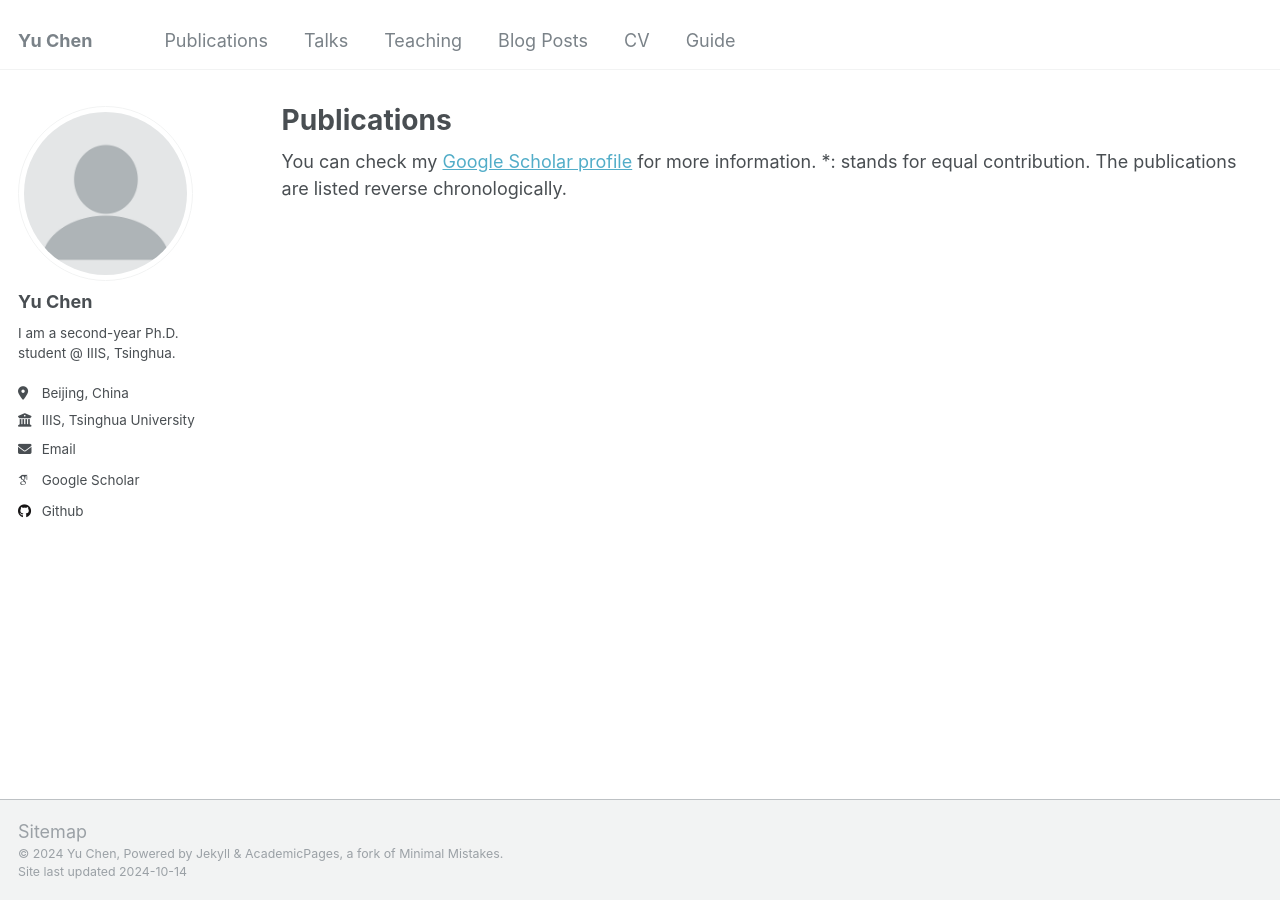
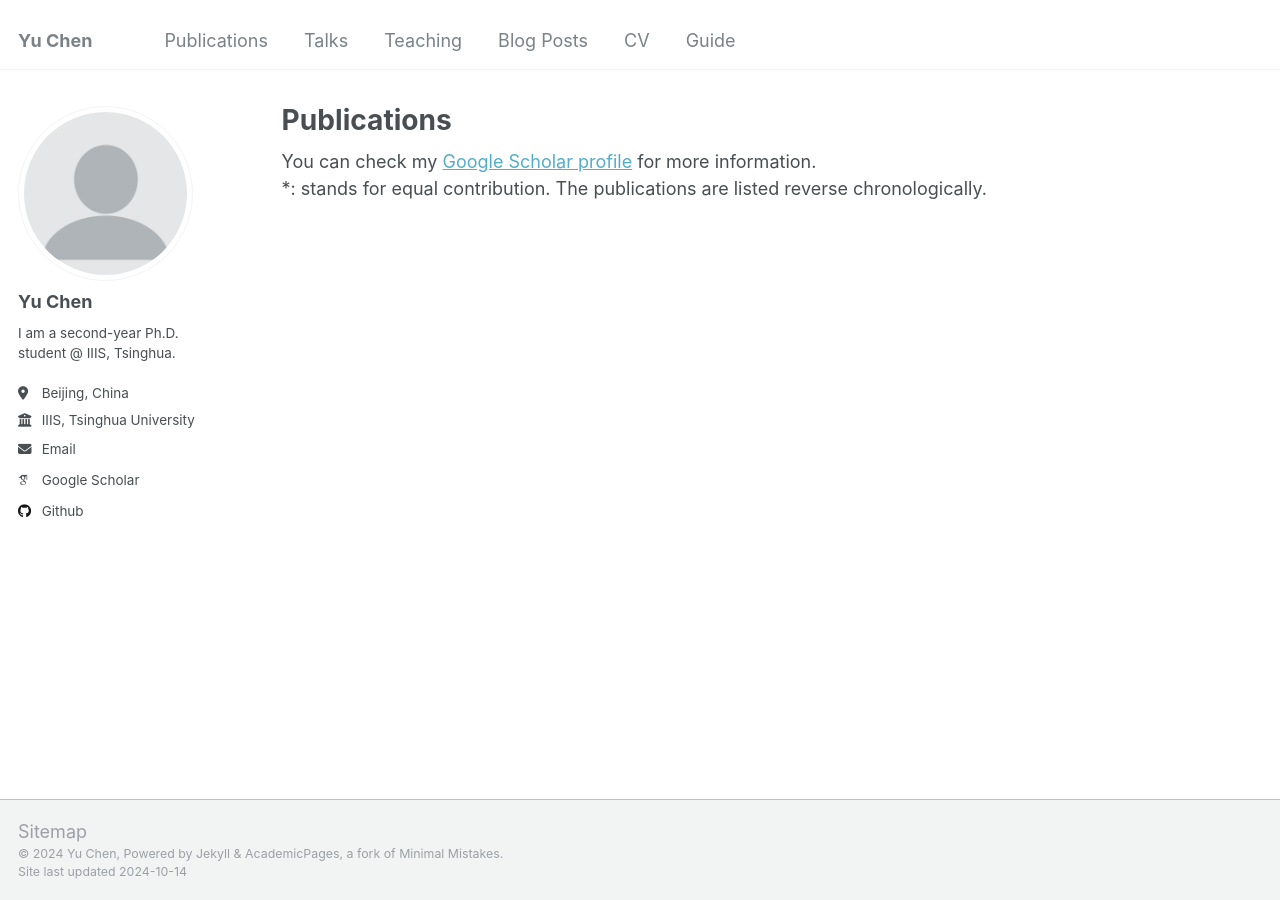
Before and after one commit to custyhs/custyhs.github.io, a Jekyll site: the page built from _pages/publications.html, in a window 1280 px wide. Built offline with Jekyll 4.4.1, drawn with Linux system fonts in a browser that asks for light colours; some web fonts are replaced.

Commit message:
edit the page content

```diff
--- a/_pages/publications.html
+++ b/_pages/publications.html
@@ -6,12 +6,10 @@ author_profile: true
 ---
 
 {% if site.author.googlescholar %}
-  <div class="wordwrap">You can check my <a href="{{site.author.googlescholar}}">Google Scholar profile</a> for more information.
+  <div class="wordwrap">You can check my <a href="{{site.author.googlescholar}}">Google Scholar profile</a> for more information.</div>
+{% endif %}
 
-    *: stands for equal contribution.
-    The publications are listed reverse chronologically.
-  </div>
-{% endif %}
+<div>*: stands for equal contribution. The publications are listed reverse chronologically.</div>
 
 {% include base_path %}
 
```
Also changed, not shown: _config.yml (line endings or trailing spaces).
